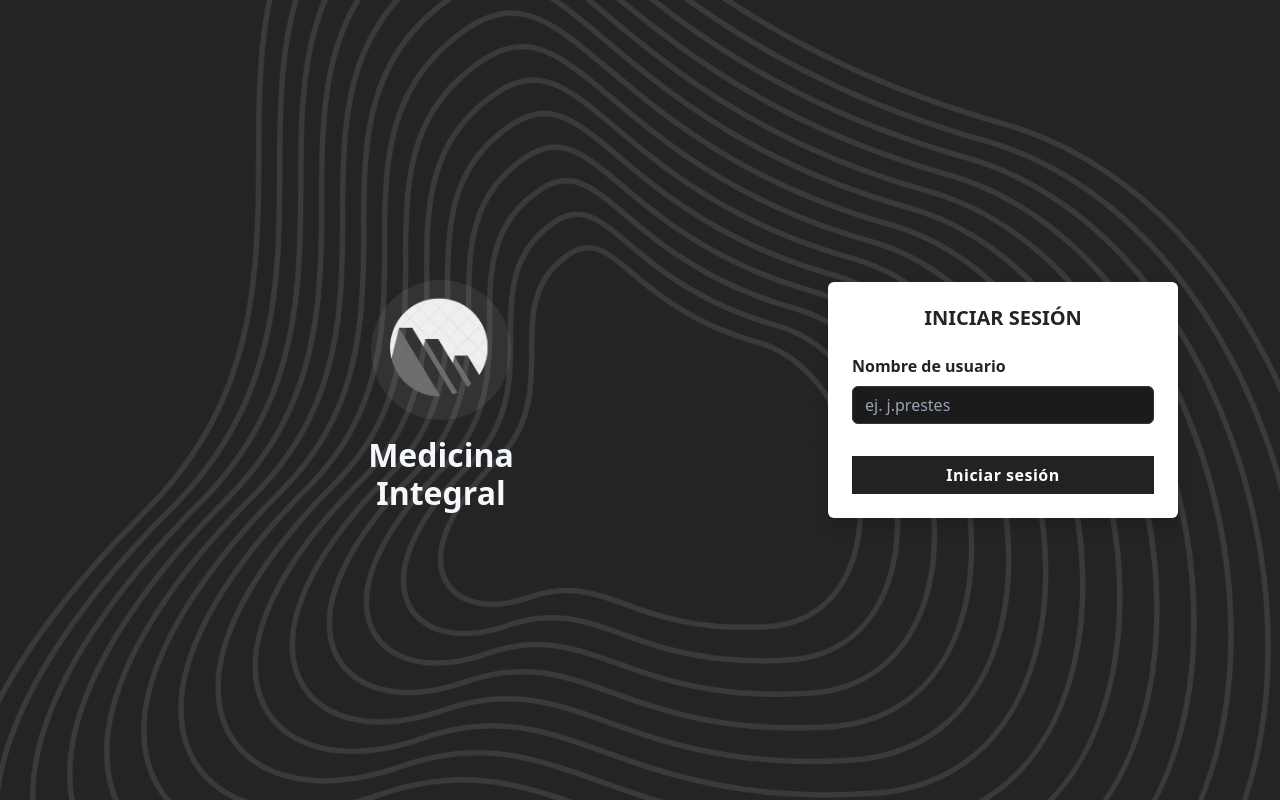
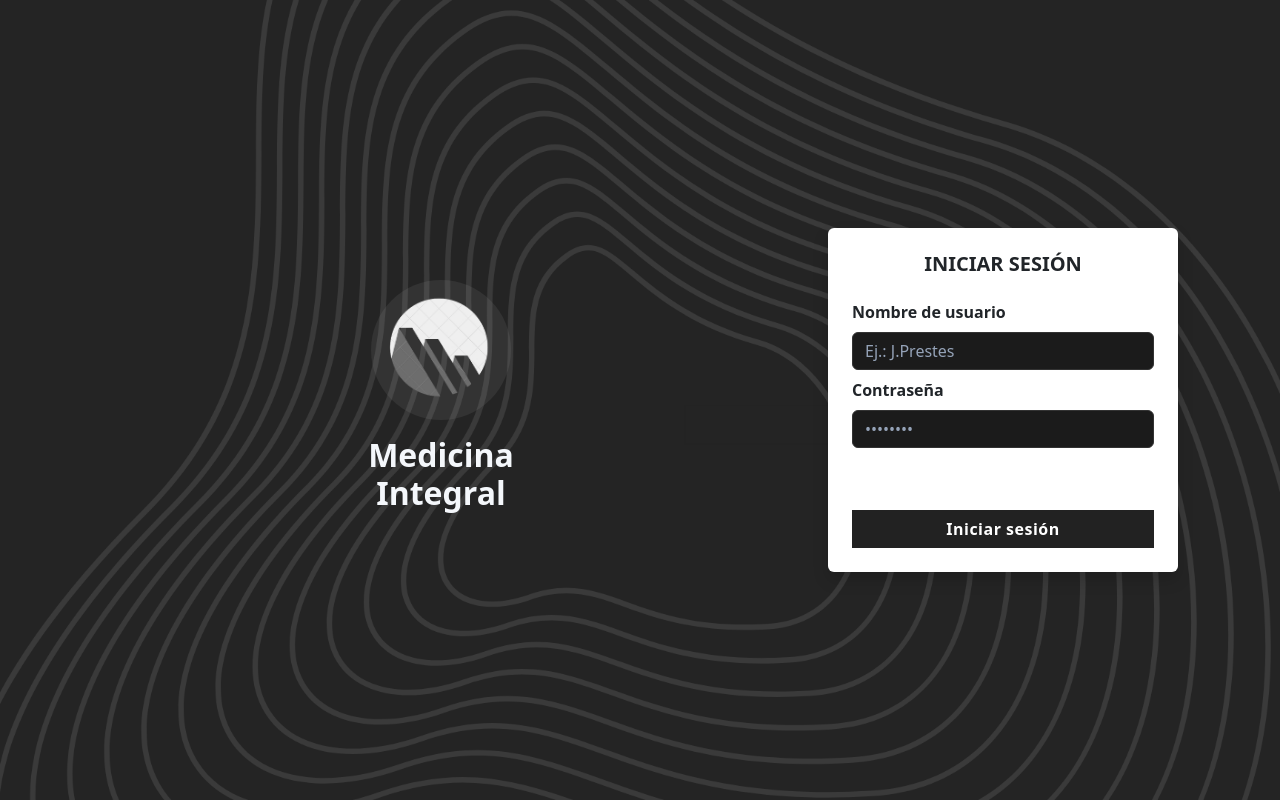
Before and after one commit to DesApp-2025c2-Grupo16/frontend, a React (Vite) app: page /login in a window 1280 px wide. Built offline with nearby package versions, Linux system fonts and the light colour scheme.

Commit message:
Implementado el sistema de login con el backend

```diff
--- a/src/components/Header.jsx
+++ b/src/components/Header.jsx
@@ -14,7 +14,7 @@ export default function Header() {
     if (stored) {
       try {
         const parsed = JSON.parse(stored);
-        setUser(parsed.username || "Usuario");
+        setUser(parsed.nombre || "Usuario");
       } catch {
         setUser("Usuario");
       }
--- a/src/pages/Login.jsx
+++ b/src/pages/Login.jsx
@@ -5,13 +5,31 @@ import background from "../assets/Prestadores.png"; // opcional, fondo con líne
 
 export default function Login() {
   const [username, setUsername] = useState("");
+  const [password, setPassword] = useState("");
+  const [invalid, setInvalid] = useState(false);
   const navigate = useNavigate();
 
-  const handleSubmit = (e) => {
+  const handleSubmit = async (e) => {
     e.preventDefault();
-    if (username.trim()) {
-      localStorage.setItem("auth_user", JSON.stringify({ username }));
-      navigate("/dashboard");
+    try {
+      const res = await fetch('http://localhost:3001/prestadores/validar', {
+        method: "POST",
+        headers: { "Content-Type": "application/json" },
+        body: JSON.stringify({
+          contraseña: password,
+          nombre: username
+        })
+      })
+      if(res.status === 401){
+        setInvalid(true)
+      } else if(res.ok){
+        setInvalid(false)
+        const data = await res.json()
+        localStorage.setItem("auth_user", JSON.stringify(data))
+        navigate("/dashboard");
+      }
+    } catch (error) {
+      console.error(error)
     }
   };
 
@@ -68,12 +86,28 @@ export default function Login() {
               </label>
               <input
                 type="text"
-                className="form-control"
-                placeholder="ej. j.prestes"
+                className="form-control mb-2"
+                placeholder="Ej.: J.Prestes"
                 value={username}
                 onChange={(e) => setUsername(e.target.value)}
                 required
               />
+
+              <label className="form-label text-dark fw-semibold">
+                Contraseña
+              </label>
+              <input
+                type="password"
+                className="form-control"
+                placeholder="••••••••"
+                value={password}
+                onChange={(e) => setPassword(e.target.value)}
+                required
+              />
+            </div>
+
+            <div style={{minHeight: "30px"}}>
+            {invalid && <span className="text-danger">Contraseña invalida</span>}
             </div>
 
             <button
```
